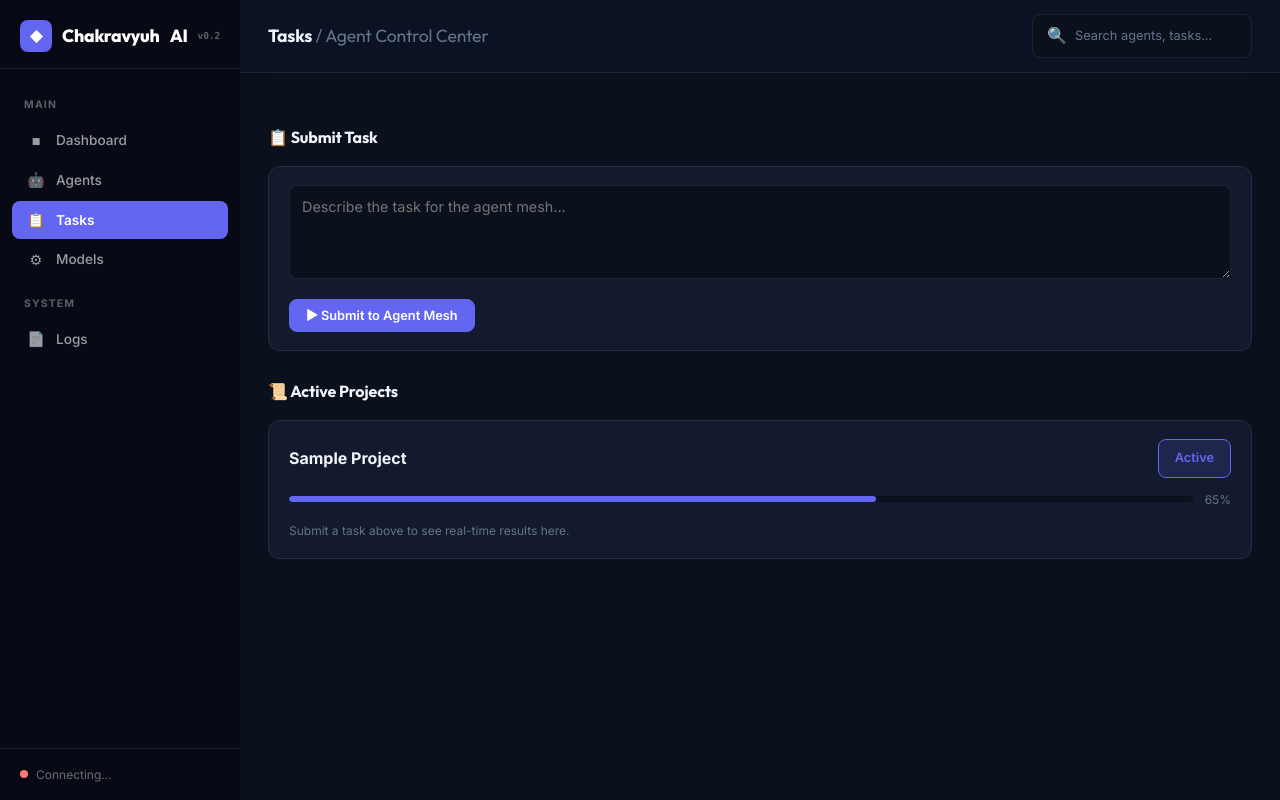
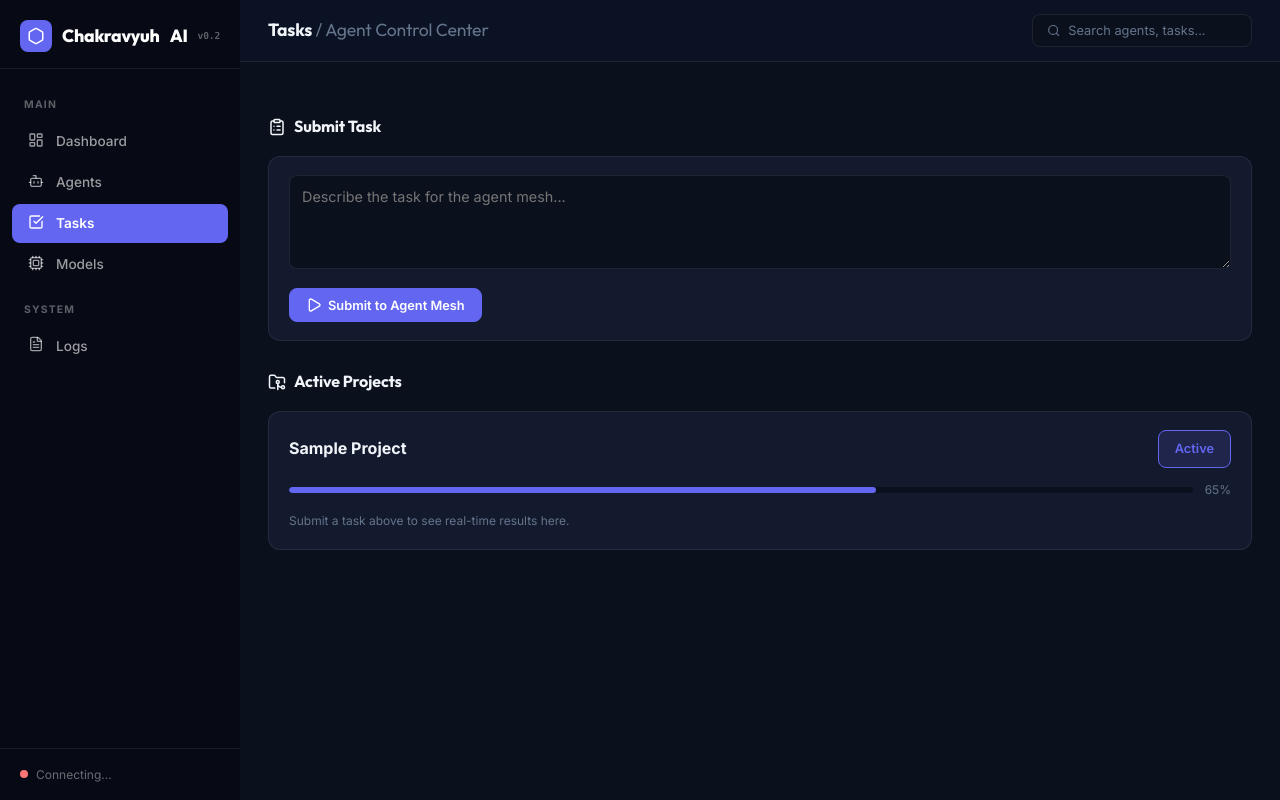
Before and after one commit to krushna081/chakravyuh-ai, a React (Vite) app in the folder web/: page /tasks in a window 1280 px wide. Built offline with nearby package versions, Linux system fonts and the light colour scheme; no server answers.

Commit message:
style(ui): replace emojis with professional Lucide SVG icons

```diff
--- a/web/package.json
+++ b/web/package.json
@@ -9,6 +9,7 @@
     "preview": "vite preview"
   },
   "dependencies": {
+    "lucide-react": "^1.29.0",
     "react": "^18.3.1",
     "react-dom": "^18.3.1",
     "react-router-dom": "^6.26.0"
--- a/web/src/App.tsx
+++ b/web/src/App.tsx
@@ -1,5 +1,6 @@
 import { useState, useEffect } from 'react'
 import { Routes, Route, useNavigate, useLocation } from 'react-router-dom'
+import { Search } from 'lucide-react'
 import Sidebar from './components/Sidebar'
 import Dashboard from './components/Dashboard'
 import AgentGrid from './components/AgentGrid'
@@ -39,7 +40,7 @@ export default function App() {
           </div>
           <div className="topbar-actions">
             <div className="topbar-search">
-              <span>&#128269;</span>
+              <Search size={15} style={{ color: 'var(--text-muted)' }} />
               <input type="text" placeholder="Search agents, tasks..." />
             </div>
           </div>
--- a/web/src/components/Dashboard.tsx
+++ b/web/src/components/Dashboard.tsx
@@ -1,4 +1,5 @@
 import { useState, useEffect } from 'react'
+import { Bot, FolderKanban, Sparkles, AlertTriangle } from 'lucide-react'
 
 interface Agent {
   id: string
@@ -51,28 +52,36 @@ export default function Dashboard({ health }: DashboardProps) {
       <div className="stats-row">
         <div className="stat-card">
           <div className="stat-top">
-            <div className="stat-icon" style={{ background: 'var(--accent-light)', color: 'var(--accent)' }}>&#129302;</div>
+            <div className="stat-icon" style={{ background: 'var(--accent-light)', color: 'var(--accent)' }}>
+              <Bot size={20} />
+            </div>
           </div>
           <div className="stat-num">{agents.length}</div>
           <div className="stat-label">Total Agents</div>
         </div>
         <div className="stat-card">
           <div className="stat-top">
-            <div className="stat-icon" style={{ background: 'var(--blue-light)', color: 'var(--blue)' }}>&#128220;</div>
+            <div className="stat-icon" style={{ background: 'var(--blue-light)', color: 'var(--blue)' }}>
+              <FolderKanban size={20} />
+            </div>
           </div>
           <div className="stat-num">{activeProjects.length}</div>
           <div className="stat-label">Active Projects</div>
         </div>
         <div className="stat-card">
           <div className="stat-top">
-            <div className="stat-icon" style={{ background: 'var(--green-light)', color: 'var(--green)' }}>&#127775;</div>
+            <div className="stat-icon" style={{ background: 'var(--green-light)', color: 'var(--green)' }}>
+              <Sparkles size={20} />
+            </div>
           </div>
           <div className="stat-num">{freeAgents.length}</div>
           <div className="stat-label">Free Agents</div>
         </div>
         <div className="stat-card">
           <div className="stat-top">
-            <div className="stat-icon" style={{ background: 'var(--orange-light)', color: 'var(--orange)' }}>&#9888;</div>
+            <div className="stat-icon" style={{ background: 'var(--orange-light)', color: 'var(--orange)' }}>
+              <AlertTriangle size={20} />
+            </div>
           </div>
           <div className="stat-num">{pendingIssues || 0}</div>
           <div className="stat-label">Pending Issues</div>
@@ -80,7 +89,7 @@ export default function Dashboard({ health }: DashboardProps) {
       </div>
 
       <div className="section-header">
-        <h3>&#129302; Agent Mesh <span className="count">{agents.length} agents</span></h3>
+        <h3><Bot size={18} /> Agent Mesh <span className="count">{agents.length} agents</span></h3>
       </div>
       <div className="agent-grid">
         {agents.slice(0, 10).map(a => (
--- a/web/src/components/Sidebar.tsx
+++ b/web/src/components/Sidebar.tsx
@@ -1,3 +1,5 @@
+import { LayoutDashboard, Bot, CheckSquare, Cpu, FileText, Hexagon } from 'lucide-react'
+
 interface SidebarProps {
   currentTab: string
   onNavigate: (path: string) => void
@@ -6,29 +8,31 @@ interface SidebarProps {
 
 export default function Sidebar({ currentTab, onNavigate, health }: SidebarProps) {
   const navItems = [
-    { id: 'dashboard', label: 'Dashboard', icon: '\u25A0' },
-    { id: 'agents', label: 'Agents', icon: '\uD83E\uDD16' },
-    { id: 'tasks', label: 'Tasks', icon: '\uD83D\uDCCB' },
-    { id: 'models', label: 'Models', icon: '\u2699' },
+    { id: 'dashboard', label: 'Dashboard', Icon: LayoutDashboard },
+    { id: 'agents', label: 'Agents', Icon: Bot },
+    { id: 'tasks', label: 'Tasks', Icon: CheckSquare },
+    { id: 'models', label: 'Models', Icon: Cpu },
   ]
 
   return (
     <aside className="sidebar">
       <div className="sidebar-logo">
-        <div className="logo-icon">&#9670;</div>
+        <div className="logo-icon">
+          <Hexagon size={18} />
+        </div>
         <span>Chakravyuh</span> AI
         <span className="logo-version">v0.2</span>
       </div>
       <nav className="sidebar-nav">
         <div className="nav-label">Main</div>
-        {navItems.map(item => (
+        {navItems.map(({ id, label, Icon }) => (
           <button
-            key={item.id}
-            className={currentTab === item.id ? 'active' : ''}
-            onClick={() => onNavigate(item.id === 'dashboard' ? '/' : `/${item.id}`)}
+            key={id}
+            className={currentTab === id ? 'active' : ''}
+            onClick={() => onNavigate(id === 'dashboard' ? '/' : `/${id}`)}
           >
-            <span className="nav-icon">{item.icon}</span>
-            {item.label}
+            <span className="nav-icon"><Icon size={16} /></span>
+            {label}
           </button>
         ))}
         <div className="nav-label">System</div>
@@ -36,7 +40,7 @@ export default function Sidebar({ currentTab, onNavigate, health }: SidebarProps
           className={currentTab === 'logs' ? 'active' : ''}
           onClick={() => onNavigate('/logs')}
         >
-          <span className="nav-icon">&#128196;</span> Logs
+          <span className="nav-icon"><FileText size={16} /></span> Logs
         </button>
       </nav>
       <div className="sidebar-foot">
--- a/web/src/components/TaskPanel.tsx
+++ b/web/src/components/TaskPanel.tsx
@@ -1,4 +1,5 @@
 import { useState } from 'react'
+import { ClipboardList, FolderGit2, Play, Loader2 } from 'lucide-react'
 import MessageSkeleton from './MessageSkeleton'
 
 export default function TaskPanel() {
@@ -26,7 +27,7 @@ export default function TaskPanel() {
   return (
     <>
       <div className="section-header">
-        <h3>&#128203; Submit Task</h3>
+        <h3><ClipboardList size={18} /> Submit Task</h3>
       </div>
       <div className="card" style={{ marginBottom: 20 }}>
         <textarea
@@ -37,7 +38,7 @@ export default function TaskPanel() {
           style={{
             width: '100%',
             padding: '12px',
-            fontFamily: 'var(--font)',
+            fontFamily: 'var(--font-body)',
             fontSize: '0.9rem',
             border: '1px solid var(--border)',
             borderRadius: 'var(--radius-sm)',
@@ -48,7 +49,8 @@ export default function TaskPanel() {
           }}
         />
         <button className="btn btn-primary" onClick={submitTask} disabled={isLoading}>
-          &#9654; {isLoading ? 'Processing...' : 'Submit to Agent Mesh'}
+          {isLoading ? <Loader2 size={16} className="animate-spin" /> : <Play size={16} />}
+          {isLoading ? 'Processing...' : 'Submit to Agent Mesh'}
         </button>
       </div>
 
@@ -83,7 +85,7 @@ export default function TaskPanel() {
       )}
 
       <div className="section-header" style={{ marginTop: 28 }}>
-        <h3>&#128220; Active Projects</h3>
+        <h3><FolderGit2 size={18} /> Active Projects</h3>
       </div>
       <div className="project-card">
         <div className="pc-head">
```
Also changed, not shown: 1 other file (tests, documents, lock files or other folders).
